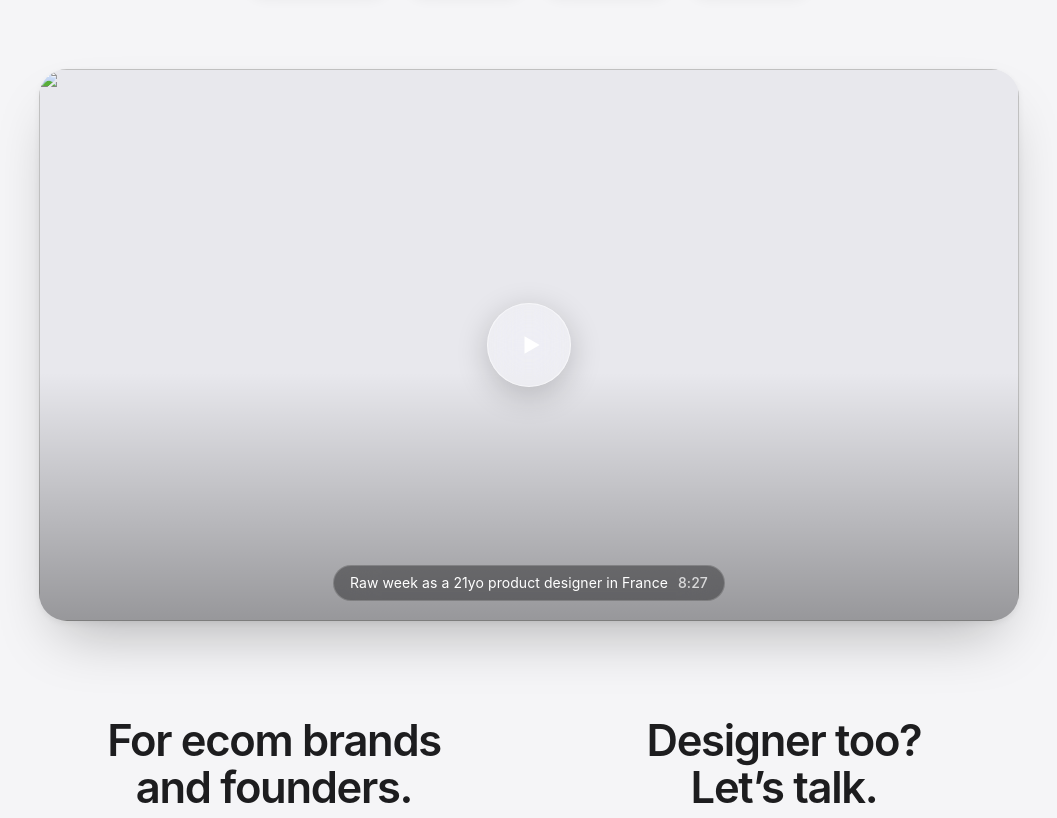
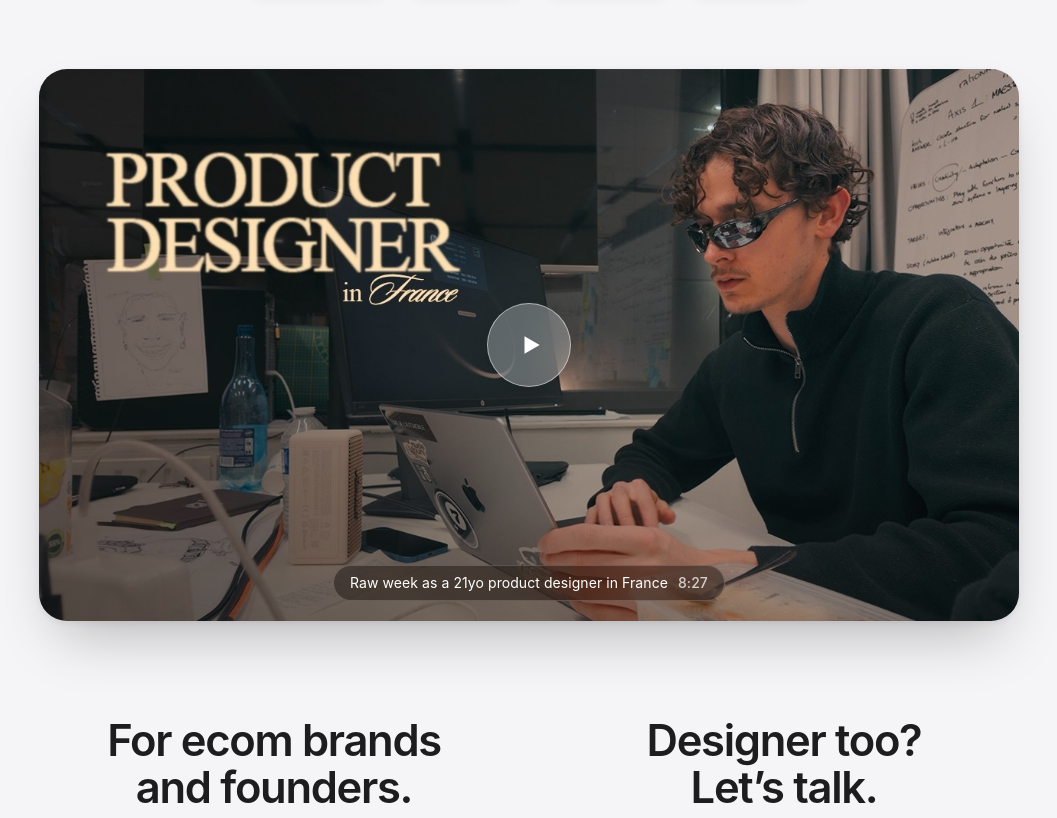
Before and after one commit to Tombobet/tombobet.com, a plain HTML site: page index.html in a window 1280 px wide. Shown: the part 725-1543 px from the top of the page, without its empty margins (111-1168 px from the left). Drawn offline with Linux system fonts and the light colour scheme.

Commit message:
Add files via upload

```diff
--- a/index.html
+++ b/index.html
@@ -206,7 +206,7 @@
     </div>
 
     <button class="player" id="player" data-id="UG5E7Rox8KM" aria-label="Play: Raw Week as a 21yo Product Designer in France, 8 minutes 27">
-      <img src="assets/yt/UG5E7Rox8KM.jpg" alt="">
+      <img src="assets/video-thumb.jpg" alt="">
       <span class="shade"><span class="play glass"><svg viewBox="0 0 24 24" aria-hidden="true"><path d="M6 4v16l14-8z"/></svg></span></span>
       <span class="cap-row"><span class="cap glass">Raw week as a 21yo product designer in France <span>8:27</span></span></span>
     </button>
```
